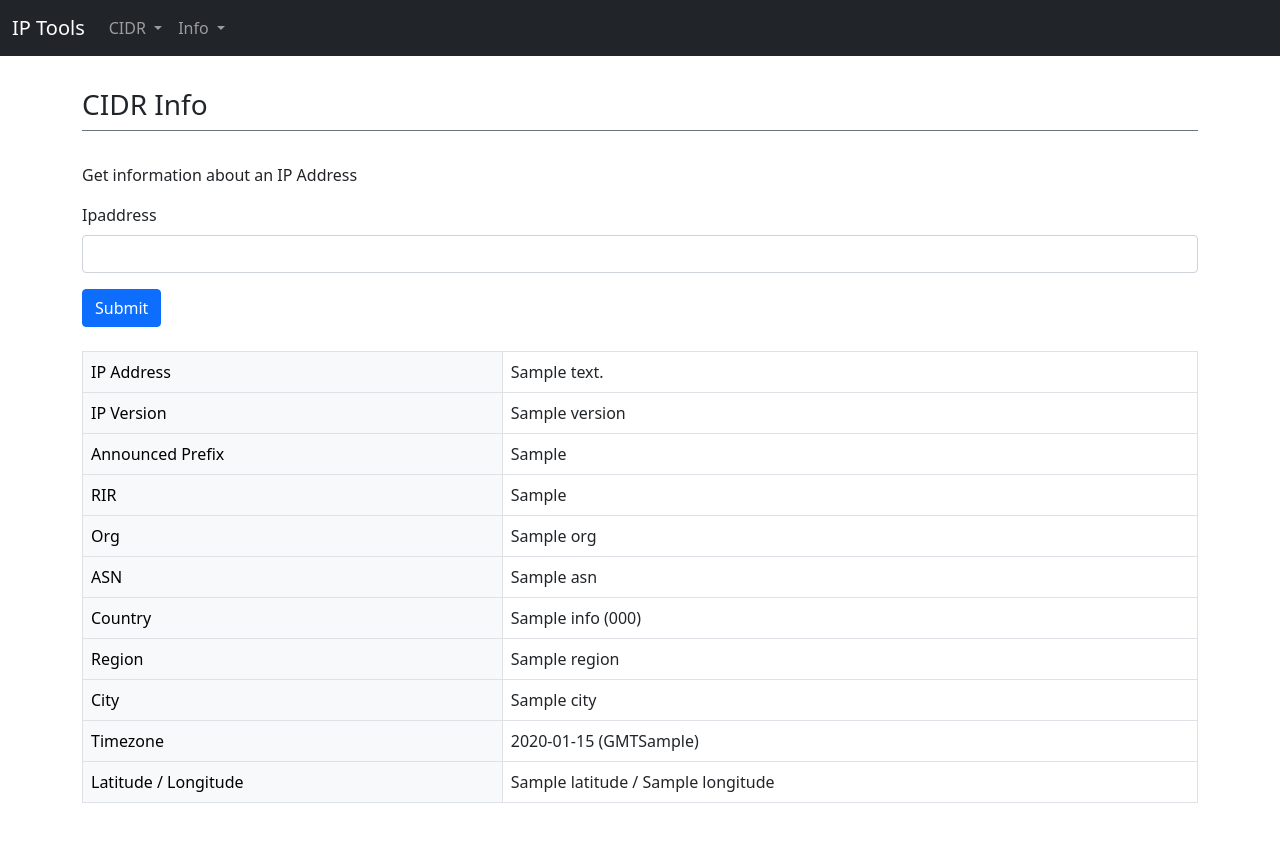
After one commit to robwdwd/ipwebtools, a Python web app: template ipwebtools/templates/info/ip.html in a window 1280 px wide. The commit adds this page. Run offline with Jinja, Linux system fonts and the light colour scheme; the template is opened without the code that fills it: most values are stand-ins (such as "Sample title", 1, 10 or a date in 2020); form fields are guessed from the names that the template uses.

Commit message:
Add new IP Info form CIDR Info no longer displays ip info / ip loc stuff

```diff
--- /dev/null
+++ b/ipwebtools/info/__init__.py
@@ -0,0 +1,6 @@
+# Copyright (c) 2021, Rob Woodward. All rights reserved.
+#
+# This file is part of IP Web Tools and is released under the
+# "BSD 2-Clause License". Please see the LICENSE file that should
+# have been included as part of this distribution.
+#
--- a/ipwebtools/routes.py
+++ b/ipwebtools/routes.py
@@ -9,13 +9,15 @@
 from starlette.routing import Route
 
 from ipwebtools.home import home
-from ipwebtools.cidr.info import info
+from ipwebtools.cidr.info import cidr_info
 from ipwebtools.cidr.split import split
 from ipwebtools.cidr.merge import merge
+from ipwebtools.info.ip import ip_info
 
 routes = [
     Route("/", endpoint=home),
-    Route("/cidr/info", endpoint=info, name="cidr_info", methods=["GET", "POST"]),
+    Route("/cidr/info", endpoint=cidr_info, name="cidr_info", methods=["GET", "POST"]),
     Route("/cidr/split", endpoint=split, name="cidr_split", methods=["GET", "POST"]),
     Route("/cidr/merge", endpoint=merge, name="cidr_merge", methods=["GET", "POST"]),
+    Route("/info/ip", endpoint=ip_info, name="ip_info", methods=["GET", "POST"]),
 ]
--- a/ipwebtools/templates/cidr/merge.html
+++ b/ipwebtools/templates/cidr/merge.html
@@ -11,8 +11,7 @@
       <p>
         Generate and consolidate
         <strong>the shortest possible representation</strong>
-                of a list the IP addresses, CIDRs or IP ranges and optionally exclude some IP addresses,
-                CIDRs or IP ranges from the list.
+        of a list the IP addresses, CIDRs or IP ranges and optionally exclude some IP addresses, CIDRs or IP ranges from the list.
 
         <a class="link-secondary" data-bs-toggle="collapse" href="#cidrMergeHelp" role="button" aria-expanded="false" aria-controls="cidrMergeHelp">
           Click for valid inputs.
--- a/ipwebtools/templates/cidr/split.html
+++ b/ipwebtools/templates/cidr/split.html
@@ -6,7 +6,6 @@
 {% endblock %}
 
 {% block content %}
-
 
   <div class="row">
     <div class="col">
--- /dev/null
+++ b/ipwebtools/templates/info/ip.html
@@ -0,0 +1,104 @@
+{% extends "base.html" %}
+
+{% block title %}CIDR Info
+{% endblock %}
+{% block page_title %}CIDR Info
+{% endblock %}
+
+{% block content %}
+
+  <div class="row">
+    <div class="col">
+      <p class="fs-6">
+        Get information about an IP Address
+      </p>
+    </div>
+  </div>
+
+  <form method="post">
+    {{ form.csrf_token }}
+    <div class="row">
+      <div class="col">
+        {{ form.ipaddress.label(class="form-label") }}
+        {% if form.ipaddress.errors %}
+          {{ form.ipaddress(class="form-control is-invalid") }}
+          <div class="invalid-feedback">
+            {% for error in form.ipaddress.errors %}
+              {{ error }}
+            {% endfor %}
+          </div>
+        {% else %}
+          {{ form.ipaddress(class="form-control") }}
+        {% endif %}
+      </div>
+    </div>
+    <div class="row mt-3">
+      <div class="col">
+        {{ form.submit(class="btn btn-primary") }}
+      </div>
+    </div>
+  </form>
+
+  {% if results %}
+    <div class="row mt-4">
+      <div class="col">
+        <table class="table table-hover table-bordered">
+          <tbody>
+            <tr>
+              <td class="table-light">IP Address</td>
+              <td>{{results.ipaddress}}</td>
+            </tr>
+            <tr>
+              <td class="table-light">IP Version</td>
+              <td>{{results.version}}</td>
+            </tr>
+            {% if results.asn_info %}
+              <tr>
+                <td class="table-light">Announced Prefix</td>
+                <td>{{results.asn_info.asn_cidr}}</td>
+              </tr>
+              <tr>
+                <td class="table-light">RIR</td>
+                <td>{{results.asn_info.asn_registry}}</td>
+              </tr>
+            {% endif %}
+            {% if results.info %}
+              <tr>
+                <td class="table-light">Org</td>
+                <td>{{results.info.org|default}}</td>
+              </tr>
+              <tr>
+                <td class="table-light">ASN</td>
+                <td>{{results.info.asn}}</td>
+              </tr>
+              <tr>
+                <td class="table-light">Country</td>
+                <td>{{results.info.country_name}}
+                  ({{results.info.country_code}})</td>
+              </tr>
+              <tr>
+                <td class="table-light">Region</td>
+                <td>{{results.info.region}}</td>
+              </tr>
+              <tr>
+                <td class="table-light">City</td>
+                <td>{{results.info.city}}</td>
+              </tr>
+              <tr>
+                <td class="table-light">Timezone</td>
+                <td>{{results.info.timezone}}
+                  (GMT{{results.info.utc_offset}})</td>
+              </tr>
+                            <tr>
+                <td class="table-light">Latitude / Longitude</td>
+                <td>{{results.info.latitude}}
+                  / {{results.info.longitude}}</td>
+              </tr>
+            {% endif %}
+          </tbody>
+        </table>
+      </div>
+    </div>
+  {% endif %}
+
+{% endblock content %}
--- a/ipwebtools/templates/navmenu.html
+++ b/ipwebtools/templates/navmenu.html
@@ -1,15 +1,13 @@
 <nav class="navbar navbar-expand-lg navbar-dark bg-dark sticky-top">
   <div class="container-fluid">
     <a class="navbar-brand" href="{{ url_for('home')}}">IP Tools</a>
-        <button class="navbar-toggler" type="button" data-bs-toggle="collapse" data-bs-target="#navbarNavDropdown"
-            aria-controls="navbarNavDropdown" aria-expanded="false" aria-label="Toggle navigation">
+    <button class="navbar-toggler" type="button" data-bs-toggle="collapse" data-bs-target="#navbarNavDropdown" aria-controls="navbarNavDropdown" aria-expanded="false" aria-label="Toggle navigation">
       <span class="navbar-toggler-icon"></span>
     </button>
     <div class="collapse navbar-collapse" id="navbarNavDropdown">
       <ul class="navbar-nav">
         <li class="nav-item dropdown">
-                    <a class="nav-link dropdown-toggle" href="#" id="navbarCIDRMenuLink" role="button"
-                        data-bs-toggle="dropdown" aria-expanded="false">
+          <a class="nav-link dropdown-toggle" href="#" id="navbarCIDRMenuLink" role="button" data-bs-toggle="dropdown" aria-expanded="false">
             CIDR
           </a>
           <ul class="dropdown-menu" aria-labelledby="navbarCIDRMenuLink">
@@ -18,6 +16,14 @@
             <a class="dropdown-item" href="{{ url_for('cidr_split') }}">Split</a>
           </ul>
         </li>
+        <li class="nav-item dropdown">
+          <a class="nav-link dropdown-toggle" href="#" id="navbarInfoMenuLink" role="button" data-bs-toggle="dropdown" aria-expanded="false">
+            Info
+          </a>
+          <ul class="dropdown-menu" aria-labelledby="navbarInfoMenuLink">
+            <a class="dropdown-item" href="{{ url_for('ip_info') }}">IP Address</a>
+          </ul>
+        </li>
       </ul>
     </div>
   </div>
--- a/pyproject.toml
+++ b/pyproject.toml
@@ -1,6 +1,6 @@
 [tool.poetry]
 name = "ipwebtools"
-version = "1.0.1"
+version = "1.0.2"
 description = "IP Web Tools for manipulation and information in IP Addresses, CIDRs, Subnets and Ranges."
 authors = ["Rob Woodward <rob@emailplus.org>"]
 license = "BSD-2-Clause"
```
Also changed, not shown: ipwebtools/cidr/info.py (+1 -43 lines), ipwebtools/forms.py (+7 -0 lines), ipwebtools/info/ip.py (added, +77 -0 lines), ipwebtools/templates/cidr/info.html (+0 -31 lines). Lines whose indentation alone changed are shown as unchanged.
